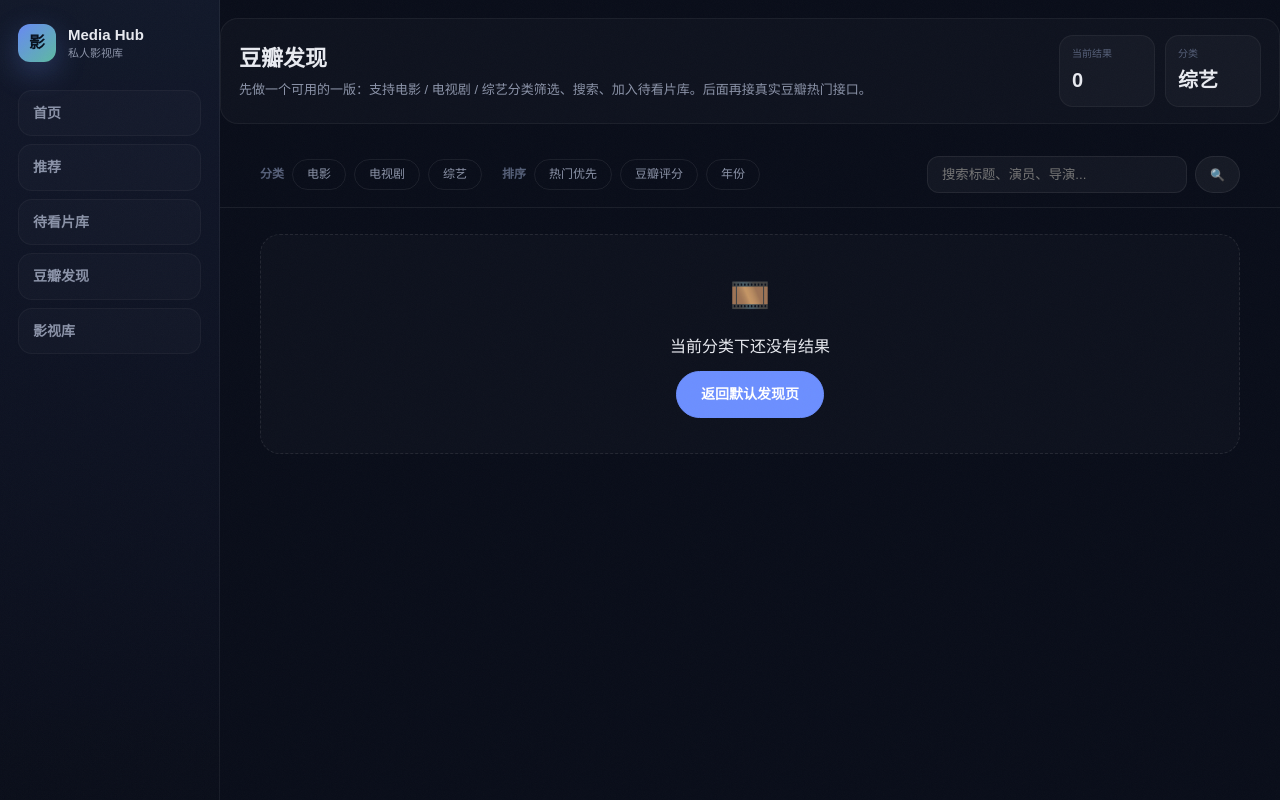
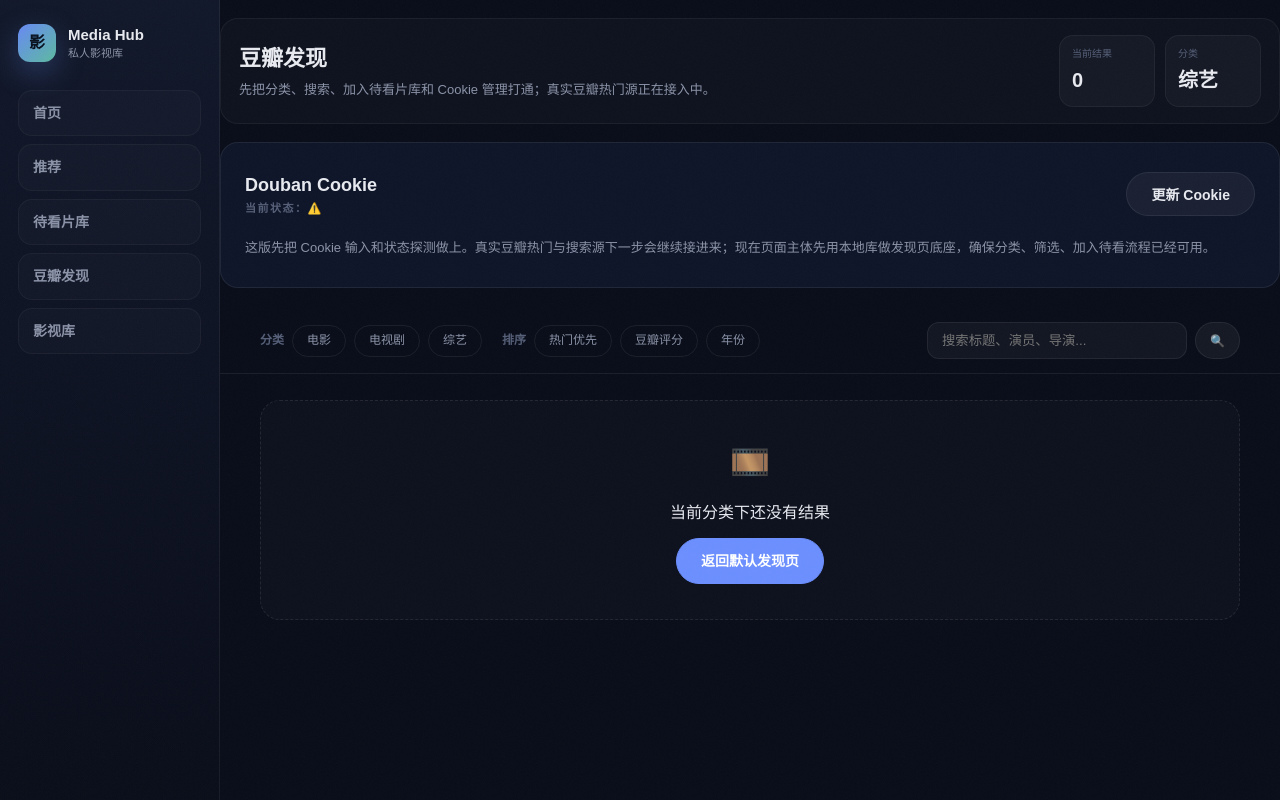
Before and after one commit to joey-3721/openclaw-memory, a FastAPI app: template apps/media-hub/templates/discover.html in a window 1280 px wide. Run offline with FastAPI, Linux system fonts and the light colour scheme; the template is opened without the code that fills it, so the values that code supplies are empty.

Commit message:
Add Douban cookie management scaffold

```diff
--- a/apps/media-hub/app.py
+++ b/apps/media-hub/app.py
@@ -10,11 +10,16 @@ import hashlib
 from datetime import datetime, timedelta
 import os
 import re
+import json
 import requests
+import urllib.request
+from urllib.parse import quote
 
 BASE_DIR = Path(__file__).resolve().parent
 DB_PATH = Path(os.getenv('MEDIA_HUB_DB', str(BASE_DIR / 'douban_media.db')))
 COVERS_DIR = Path(os.getenv('MEDIA_HUB_COVERS_DIR', str(BASE_DIR / 'static' / 'covers')))
+CONFIG_DIR = Path(os.getenv('MEDIA_HUB_CONFIG_DIR', str(BASE_DIR / 'config')))
+COOKIE_PATH = CONFIG_DIR / 'douban_cookie.json'
 COVERS_DIR.mkdir(parents=True, exist_ok=True)
 
 app = FastAPI(title='Media Hub')
@@ -37,6 +42,42 @@ def ensure_schema(conn):
     if 'feedback_updated_at' not in cols:
         conn.execute('ALTER TABLE douban_watch_history ADD COLUMN feedback_updated_at TEXT')
     conn.commit()
+
+
+def read_douban_cookie():
+    try:
+        return json.loads(COOKIE_PATH.read_text()).get('cookie', '').strip()
+    except Exception:
+        return ''
+
+
+def write_douban_cookie(cookie: str):
+    CONFIG_DIR.mkdir(parents=True, exist_ok=True)
+    COOKIE_PATH.write_text(json.dumps({'cookie': cookie.strip()}, ensure_ascii=False, indent=2))
+
+
+def douban_probe(cookie: str | None = None):
+    cookie = (cookie or read_douban_cookie()).strip()
+    if not cookie:
+        return {'ok': False, 'configured': False, 'message': '未配置 Douban Cookie'}
+    req = urllib.request.Request(
+        'https://movie.douban.com/subject/1292052/',
+        headers={
+            'User-Agent': 'Mozilla/5.0',
+            'Referer': 'https://movie.douban.com/',
+            'Cookie': cookie,
+        },
+    )
+    try:
+        html = urllib.request.urlopen(req, timeout=15).read().decode('utf-8', 'ignore')
+        blocked = '禁止访问' in html or '异常请求' in html
+        return {
+            'ok': not blocked,
+            'configured': True,
+            'message': 'Cookie 可用' if not blocked else 'Cookie 已配置，但 Douban 当前拒绝访问',
+        }
+    except Exception as e:
+        return {'ok': False, 'configured': True, 'message': f'探测失败：{e}'}
 
 
 def get_site_stats():
@@ -394,6 +435,16 @@ def build_library_items(conn, status='all', kind='all', q='', sort='date', limit
     return items
 
 
+@app.post('/api/douban-cookie', response_class=JSONResponse)
+async def save_douban_cookie(request: Request):
+    payload = await request.json()
+    cookie = (payload.get('cookie') or '').strip()
+    if not cookie:
+        raise HTTPException(400, 'cookie is required')
+    write_douban_cookie(cookie)
+    return douban_probe(cookie)
+
+
 @app.get('/discover', response_class=HTMLResponse)
 def discover(request: Request, kind: str = Query('movie'), q: str = Query(''), sort: str = Query('hot')):
     conn = get_conn()
@@ -430,6 +481,7 @@ def discover(request: Request, kind: str = Query('movie'), q: str = Query(''), s
         'kind': kind,
         'q': q,
         'sort': sort,
+        'douban_probe': douban_probe(),
         'site_stats': get_site_stats(),
     })
 
--- /dev/null
+++ b/apps/media-hub/phase2b-plan.txt
@@ -0,0 +1,5 @@
+Implement real Douban discovery source + cookie management.
+1. Add cookie config env/file support.
+2. Try regular Douban public endpoints/pages with cookie.
+3. If blocked, expose cookie form and show status.
+4. Wire /discover to source=remote/local fallback.
--- a/apps/media-hub/templates/discover.html
+++ b/apps/media-hub/templates/discover.html
@@ -3,12 +3,23 @@
 <section class="page-intro compact muted">
   <div>
     <h1>豆瓣发现</h1>
-    <p>先做一个可用的一版：支持电影 / 电视剧 / 综艺分类筛选、搜索、加入待看片库。后面再接真实豆瓣热门接口。</p>
+    <p>先把分类、搜索、加入待看片库和 Cookie 管理打通；真实豆瓣热门源正在接入中。</p>
   </div>
   <div class="page-intro-stats">
     <div class="intro-stat"><span>当前结果</span><strong>{{ items|length }}</strong></div>
     <div class="intro-stat"><span>分类</span><strong>{% if kind=='movie' %}电影{% elif kind=='tv' %}电视剧{% else %}综艺{% endif %}</strong></div>
   </div>
+</section>
+
+<section class="panel" style="max-width:1200px;margin:0 auto 20px;">
+  <div class="panel-header">
+    <div>
+      <h2>Douban Cookie</h2>
+      <div class="section-sub">当前状态：{% if douban_probe.ok %}✅ {{ douban_probe.message }}{% else %}⚠️ {{ douban_probe.message }}{% endif %}</div>
+    </div>
+    <button class="btn" id="open-cookie-modal">更新 Cookie</button>
+  </div>
+  <p style="color:var(--text-secondary);font-size:13px;line-height:1.7;">这版先把 Cookie 输入和状态探测做上。真实豆瓣热门与搜索源下一步会继续接进来；现在页面主体先用本地库做发现页底座，确保分类、筛选、加入待看流程已经可用。</p>
 </section>
 
 <section class="filter-bar">
@@ -71,6 +82,21 @@
   {% endif %}
 </div>
 
+<div class="modal" id="cookieModal" style="display:none">
+  <div class="modal-content">
+    <button class="modal-close" id="cookie-modal-close">✕</button>
+    <h3>更新 Douban Cookie</h3>
+    <div class="form-group">
+      <label>Cookie 内容</label>
+      <textarea id="douban-cookie-input" rows="6" placeholder="把浏览器里的 Douban Cookie 粘到这里"></textarea>
+    </div>
+    <div class="modal-actions">
+      <button class="btn primary" id="save-cookie-btn">保存并探测</button>
+      <button class="btn" id="cancel-cookie-btn">取消</button>
+    </div>
+  </div>
+</div>
+
 <script>
 document.addEventListener('DOMContentLoaded', function() {
   document.querySelectorAll('.add-watchlist-btn').forEach(function(btn) {
@@ -85,6 +111,24 @@ document.addEventListener('DOMContentLoaded', function() {
         });
     });
   });
+
+  var modal = document.getElementById('cookieModal');
+  document.getElementById('open-cookie-modal').addEventListener('click', function() {
+    modal.style.display = 'flex';
+  });
+  document.getElementById('cookie-modal-close').addEventListener('click', function() { modal.style.display = 'none'; });
+  document.getElementById('cancel-cookie-btn').addEventListener('click', function() { modal.style.display = 'none'; });
+  document.getElementById('save-cookie-btn').addEventListener('click', function() {
+    var cookie = document.getElementById('douban-cookie-input').value.trim();
+    fetch('/api/douban-cookie', {
+      method: 'POST',
+      headers: { 'Content-Type': 'application/json' },
+      body: JSON.stringify({ cookie: cookie })
+    }).then(function(r) { return r.json(); }).then(function(data) {
+      if (window.showToast) showToast(data.message || 'Cookie 已保存', data.ok ? 'success' : 'warn');
+      setTimeout(function() { location.reload(); }, 600);
+    });
+  });
 });
 </script>
 {% endblock %}
```
